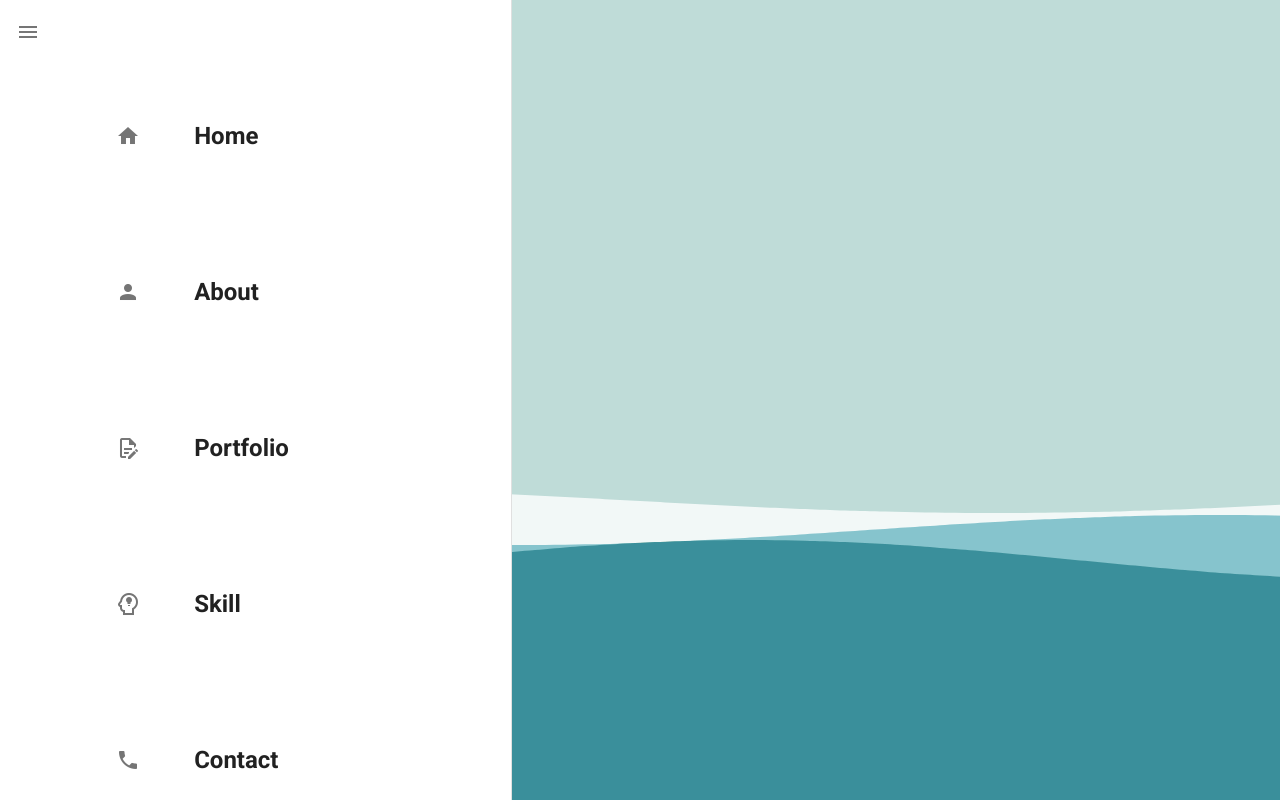
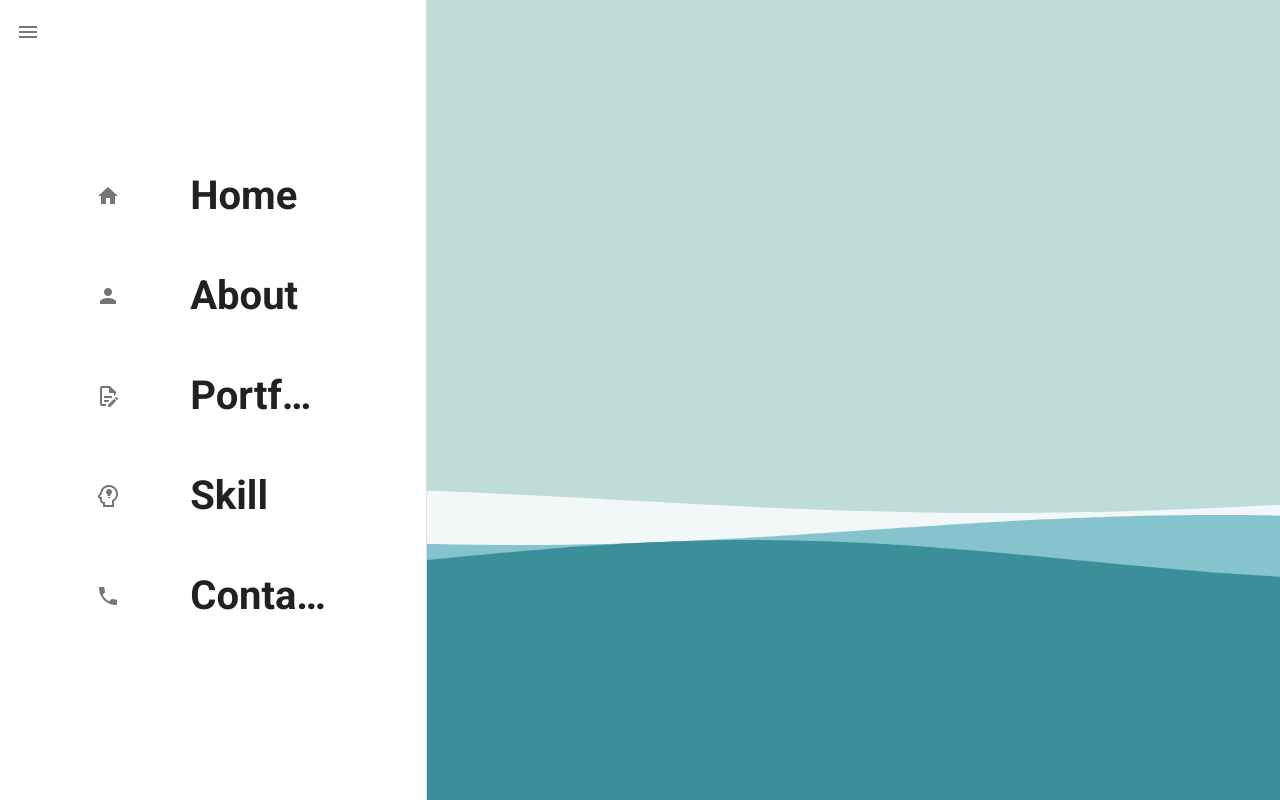
Before and after one commit to woosunah/vue_intropage, a Vue app: page / in a window 1280 px wide. Both pictures are taken after a click on the button 28 px from the left and 32 px from the top of the page. Built offline with nearby package versions, Linux system fonts and the light colour scheme.

Commit message:
about me add

```diff
--- a/package.json
+++ b/package.json
@@ -10,6 +10,7 @@
     "lint": "vue-cli-service lint"
   },
   "dependencies": {
+    "axios": "^0.21.0",
     "core-js": "^3.6.5",
     "vue": "^2.6.11",
     "vue-router": "^3.2.0",
--- a/src/components/core/CoreNavigator.vue
+++ b/src/components/core/CoreNavigator.vue
@@ -8,57 +8,14 @@
       height="100vh"
     >
       <v-list nav dense>
-        <v-list-item-group active-class="#3b92bb-text text--accent-4">
-          <v-list-item class="my-30">
+        <v-list-item-group class="list-wrap">
+          <v-list-item v-for="(item, i) in items" :key="i" :href="item.href">
             <v-list-item-icon>
-              <v-icon style="padding:20px">mdi-home</v-icon>
+              <v-icon class="list-icon">{{ item.icon }}</v-icon>
             </v-list-item-icon>
-            <v-list-item-title
-              style="font-weight:bold;font-size:24px;padding:20px;"
-              >Home</v-list-item-title
-            >
-          </v-list-item>
-
-          <v-list-item class="my-30">
-            <v-list-item-icon>
-              <v-icon style="padding:20px">mdi-account</v-icon>
-            </v-list-item-icon>
-            <v-list-item-title
-              style="font-weight:bold;font-size:24px;padding:20px"
-              >About</v-list-item-title
-            >
-          </v-list-item>
-
-          <v-list-item class="my-30">
-            <v-list-item-icon>
-              <v-icon style="padding:20px"
-                >mdi-file-document-edit-outline</v-icon
-              >
-            </v-list-item-icon>
-            <v-list-item-title
-              style="font-weight:bold;font-size:24px;padding:20px"
-              >Portfolio</v-list-item-title
-            >
-          </v-list-item>
-
-          <v-list-item class="my-30">
-            <v-list-item-icon>
-              <v-icon style="padding:20px">mdi-head-lightbulb-outline</v-icon>
-            </v-list-item-icon>
-            <v-list-item-title
-              style="font-weight:bold;font-size:24px;padding:20px"
-              >Skill</v-list-item-title
-            >
-          </v-list-item>
-          <v-list-item class="my-30">
-            <v-list-item-icon>
-              <v-icon style="padding:20px">mdi-phone</v-icon>
-            </v-list-item-icon>
-            <v-list-item-title
-              class="list-title"
-              style="font-weight:bold;font-size:24px;padding:20px"
-              >Contact</v-list-item-title
-            >
+            <v-list-item-title class="list-title">{{
+              item.title
+            }}</v-list-item-title>
           </v-list-item>
         </v-list-item-group>
       </v-list>
@@ -73,6 +30,17 @@ export default {
   data() {
     return {
       naviWidth: 400,
+      items: [
+        { href: '#banner', icon: 'mdi-home', title: 'Home' },
+        { href: '#about', icon: 'mdi-account', title: 'About' },
+        {
+          href: '#portfolio',
+          icon: 'mdi-file-document-edit-outline',
+          title: 'Portfolio',
+        },
+        { href: '#skill', icon: 'mdi-head-lightbulb-outline', title: 'Skill' },
+        { href: '#contact', icon: 'mdi-phone', title: 'Contact' },
+      ],
     };
   },
   computed: {
@@ -87,13 +55,28 @@ export default {
     },
   },
   mounted() {
-    this.naviWidth = window.innerWidth / 2.5;
+    this.naviWidth = window.innerWidth / 3;
   },
 };
 </script>
 
 <style lang="scss" scoped>
-.my-30 {
-  margin: 100px 80px;
+.list-wrap {
+  margin-top: 100px;
+  padding: 40px;
+}
+.nav .list-title {
+  font-weight: bold;
+  font-size: 40px;
+  padding: 40px;
+}
+.nav .list-title:hover {
+  color: rgb(40, 132, 145);
+}
+.list-icon {
+  padding: 40px;
+}
+a {
+  text-decoration: none;
 }
 </style>
--- a/src/components/core/CoreView.vue
+++ b/src/components/core/CoreView.vue
@@ -17,5 +17,6 @@ export default {
   height: 100vh;
   overflow-y: auto;
   overflow-x: hidden;
+  scroll-behavior: smooth;
 }
 </style>
--- a/src/components/main/AboutMe.vue
+++ b/src/components/main/AboutMe.vue
@@ -1,6 +1,32 @@
 <template>
-  <div class="about">
+  <div id="about">
     <h1>#01 ABOUT ME</h1>
+    <div class="circle">
+      <img src="https://picsum.photos/300/300?random" alt="프로필" />
+    </div>
+    <div class="profile-wrap">
+      <div class="profile">
+        <h2>PROFILE</h2>
+        <br />
+        <p>우선아</p>
+        <p>1989.05.11</p>
+        <p>010 4531 9830</p>
+        <p>sunah5011@gmail.com</p>
+      </div>
+      <div class="education">
+        <h2>EDUCATION</h2>
+        <br />
+        <v-row class="text-box" no-gutters justify="center">
+          <div class="left">
+            <span>20.06.18 - 20.11.20</span>
+          </div>
+          <div class="right">
+            인터렉티브 앱 &amp; 웹디자인 <br />
+            웹퍼블리셔 , 프론트엔드 과정 수료
+          </div>
+        </v-row>
+      </div>
+    </div>
   </div>
 </template>
 
@@ -9,8 +35,50 @@ export default {};
 </script>
 
 <style lang="scss" scoped>
-.about {
+#about {
   height: 100vh;
-  background-color: #eee;
+  background-color: rgba(239, 242, 244);
+  position: relative;
+}
+.circle {
+  width: 400px;
+  height: 400px;
+  background-color: rgba(140, 183, 193, 0.8);
+  border-radius: 50%;
+  position: absolute;
+  top: 50%;
+  left: 50%;
+  transform: translate(-50%, -50%);
+  img {
+    position: absolute;
+    top: 50%;
+    left: 50%;
+    transform: translate(-50%, -50%);
+    border-radius: 50%;
+  }
+}
+.profile-wrap {
+  width: 600px;
+  position: absolute;
+
+  top: 20px;
+  right: 0;
+}
+.profile {
+  position: absolute;
+  top: 230px;
+  right: 350px;
+}
+
+.education {
+  position: absolute;
+  top: 520px;
+  right: 125px;
+  .text-box {
+    flex-flow: row;
+    .left {
+      margin-right: 16px;
+    }
+  }
 }
 </style>
--- a/src/components/main/Banner.vue
+++ b/src/components/main/Banner.vue
@@ -1,5 +1,5 @@
 <template>
-  <div class="banner">
+  <div id="banner">
     <canvas id="wave" width="1920" height="500">
       this is canvas
     </canvas>
@@ -117,7 +117,7 @@ export default {
 </script>
 
 <style lang="scss" scoped>
-.banner {
+#banner {
   // background-image: url('https://picsum.photos/1920/1080?random');
   // background: url('../../assets/sea.jpg') no-repeat;
   // background-size: contain;
--- a/src/components/main/Contact.vue
+++ b/src/components/main/Contact.vue
@@ -1,5 +1,5 @@
 <template>
-  <div class="contact">
+  <div id="contact">
     <h1>#04 CONTACT</h1>
     <div class="form">
       <v-text-field
@@ -15,34 +15,82 @@
         v-model="email"
       ></v-text-field>
       <v-text-field
-        label="Phone"
+        label="subject"
         dark
         class="contact-text-field"
         v-model="subject"
       ></v-text-field>
       <v-textarea dark label="Message" v-model="message"></v-textarea>
       <v-row justify="center"
-        ><v-btn block color="#ccc" @click="requestSendEmail">
-          submit</v-btn
-        ></v-row
+        ><v-btn block color="#fff" @click="sendEmail"> submit</v-btn></v-row
       >
     </div>
   </div>
 </template>
 
 <script>
-export default {};
+import axios from 'axios';
+import sendGrid from '@/config/sendGrid.json';
+export default {
+  data() {
+    return {
+      name: '',
+      email: '',
+      subject: '',
+      message: '',
+    };
+  },
+  methods: {
+    sendEmail() {
+      const options = {
+        method: 'POST',
+        url: 'https://rapidprod-sendgrid-v1.p.rapidapi.com/mail/send',
+        headers: {
+          'content-type': 'application/json',
+          'x-rapidapi-key': sendGrid.key,
+          'x-rapidapi-host': 'rapidprod-sendgrid-v1.p.rapidapi.com',
+        },
+        data: {
+          personalizations: [
+            { to: [{ email: 'sunah5011@gmail.com' }], subject: this.subject },
+          ],
+          from: { email: this.email },
+          content: [
+            {
+              type: 'text/plain',
+              value:
+                '안녕하세요 제 이름은' + this.name + '입니다.' + this.message,
+            },
+          ],
+        },
+      };
+
+      axios
+        .request(options)
+        .then((response) => {
+          console.log(response.data);
+        })
+        .catch((error) => {
+          console.error(error);
+        });
+    },
+  },
+};
 </script>
 
 <style lang="scss" scoped>
-.contact {
+#contact {
   background-image: url('https://picsum.photos/1920/1080?random');
   height: 100vh;
 }
 .form {
-  margin: 50px auto;
+  margin: 70px auto;
   width: 800px;
-  background-color: rgba(63, 60, 60, 0.9);
-  padding: 30px;
+  background-color: rgba(63, 60, 60, 0.7);
+  padding: 40px;
+}
+
+h1 {
+  margin-right: 30px;
 }
 </style>
--- a/src/components/main/Portfolio.vue
+++ b/src/components/main/Portfolio.vue
@@ -1,5 +1,5 @@
 <template>
-  <div class="portfolio" ref="portfolio">
+  <div id="portfolio" ref="portfolio">
     <h1>#02 PORTFOLIO</h1>
     <div class="box-container">
       <transition-group name="list">
@@ -71,7 +71,7 @@ export default {
   opacity: 0;
   transform: scale(0);
 }
-.portfolio {
+#portfolio {
   background-color: #ccc;
   height: 100vh;
 }
--- a/src/components/main/Skill.vue
+++ b/src/components/main/Skill.vue
@@ -1,5 +1,5 @@
 <template>
-  <div class="skill">
+  <div id="skill">
     <h1>#03 SKILL</h1>
   </div>
 </template>
@@ -9,7 +9,7 @@ export default {};
 </script>
 
 <style lang="scss" scoped>
-.skill {
+#skill {
   height: 100vh;
   background-color: #eee;
 }
--- a/src/views/Home.vue
+++ b/src/views/Home.vue
@@ -1,5 +1,5 @@
 <template>
-  <div class="home">
+  <div id="home">
     <core-app-bar />
     <core-navigator />
     <core-view />
@@ -22,6 +22,6 @@ export default {
 </script>
 
 <style lang="scss" scoped>
-.home {
+#home {
 }
 </style>
```
Also changed, not shown: 2 other files (tests, documents, lock files or other folders).
